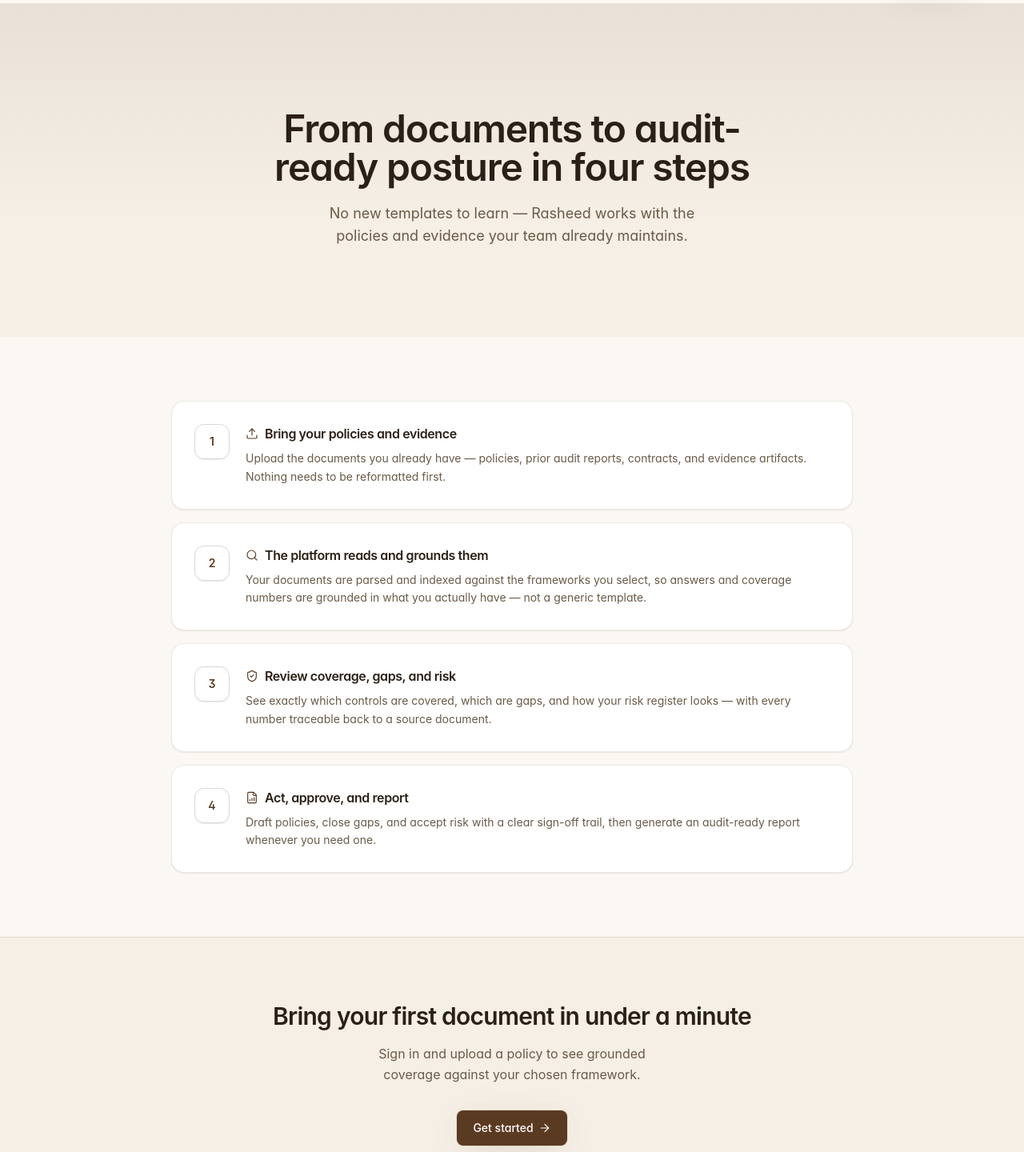
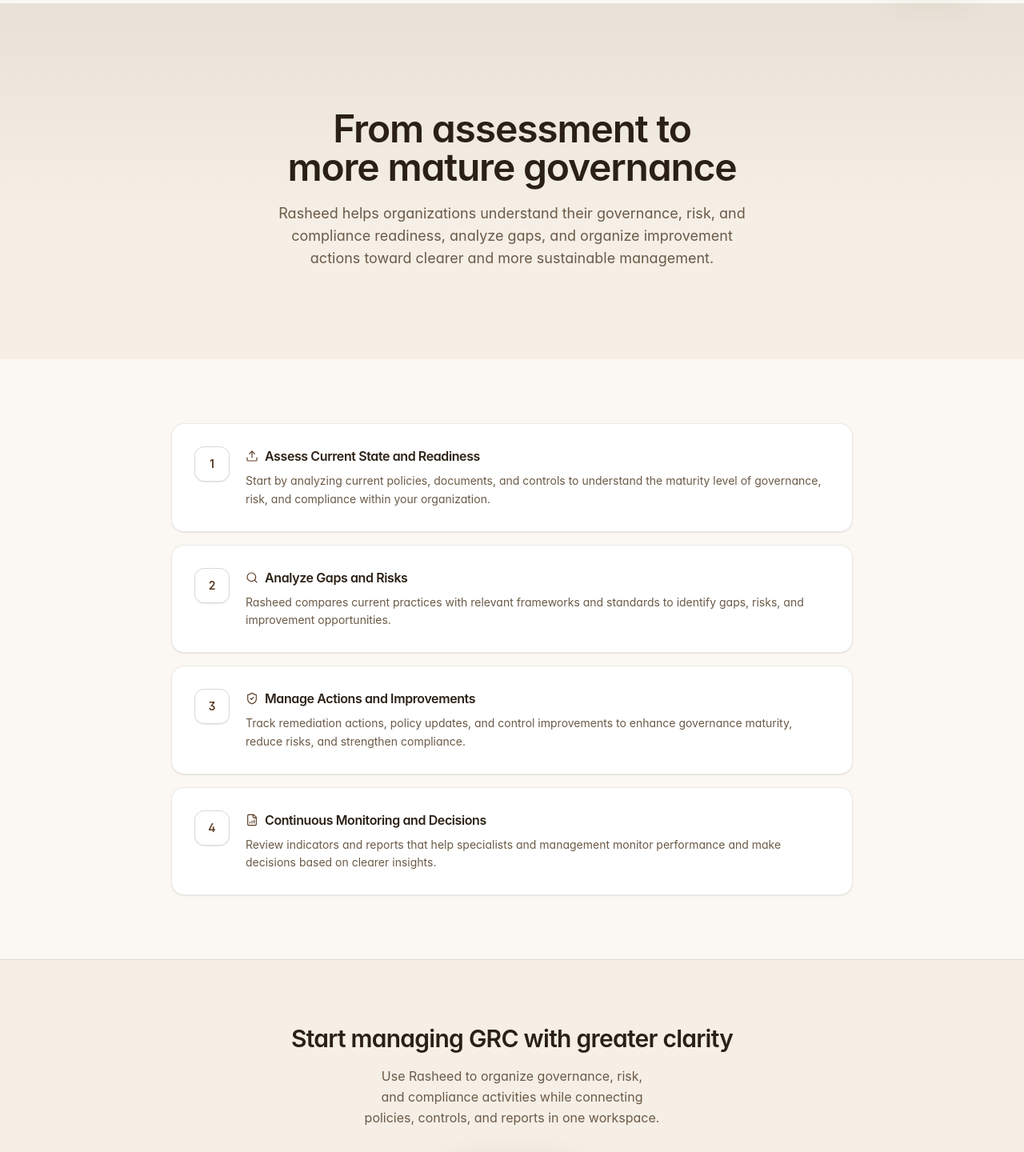
Before and after one commit to hh230/ai-grc-assistant-new, a Next.js app in the folder apps/web/: page /en/how-it-works in a window 1280 px wide. Shown: the part 60-1500 px from the top of the page at 80% size. Built offline with nearby package versions, Linux system fonts and the light colour scheme.

Commit message:
Refine Rasheed how it works page positioning

```diff
--- a/apps/web/app/[locale]/(marketing)/how-it-works/page.tsx
+++ b/apps/web/app/[locale]/(marketing)/how-it-works/page.tsx
@@ -58,7 +58,11 @@
         </div>
       </section>
 
-      <CTASection title={t("cta.title")} description={t("cta.description")} />
+      <CTASection
+        title={t("cta.title")}
+        description={t("cta.description")}
+        ctaLabel={t("cta.button")}
+      />
     </>
   );
 }
--- a/apps/web/messages/en.json
+++ b/apps/web/messages/en.json
@@ -417,30 +417,31 @@
   },
   "howItWorksPage": {
     "hero": {
-      "title": "From documents to audit-ready posture in four steps",
-      "description": "No new templates to learn — Rasheed works with the policies and evidence your team already maintains."
+      "title": "From assessment to more mature governance",
+      "description": "Rasheed helps organizations understand their governance, risk, and compliance readiness, analyze gaps, and organize improvement actions toward clearer and more sustainable management."
     },
     "steps": {
       "step1": {
-        "title": "Bring your policies and evidence",
-        "description": "Upload the documents you already have — policies, prior audit reports, contracts, and evidence artifacts. Nothing needs to be reformatted first."
+        "title": "Assess Current State and Readiness",
+        "description": "Start by analyzing current policies, documents, and controls to understand the maturity level of governance, risk, and compliance within your organization."
       },
       "step2": {
-        "title": "The platform reads and grounds them",
-        "description": "Your documents are parsed and indexed against the frameworks you select, so answers and coverage numbers are grounded in what you actually have — not a generic template."
+        "title": "Analyze Gaps and Risks",
+        "description": "Rasheed compares current practices with relevant frameworks and standards to identify gaps, risks, and improvement opportunities."
       },
       "step3": {
-        "title": "Review coverage, gaps, and risk",
-        "description": "See exactly which controls are covered, which are gaps, and how your risk register looks — with every number traceable back to a source document."
+        "title": "Manage Actions and Improvements",
+        "description": "Track remediation actions, policy updates, and control improvements to enhance governance maturity, reduce risks, and strengthen compliance."
       },
       "step4": {
-        "title": "Act, approve, and report",
-        "description": "Draft policies, close gaps, and accept risk with a clear sign-off trail, then generate an audit-ready report whenever you need one."
+        "title": "Continuous Monitoring and Decisions",
+        "description": "Review indicators and reports that help specialists and management monitor performance and make decisions based on clearer insights."
       }
     },
     "cta": {
-      "title": "Bring your first document in under a minute",
-      "description": "Sign in and upload a policy to see grounded coverage against your chosen framework."
+      "title": "Start managing GRC with greater clarity",
+      "description": "Use Rasheed to organize governance, risk, and compliance activities while connecting policies, controls, and reports in one workspace.",
+      "button": "Explore Rasheed"
     }
   },
   "faqPage": {
```
Also changed, not shown: apps/web/messages/ar.json.
